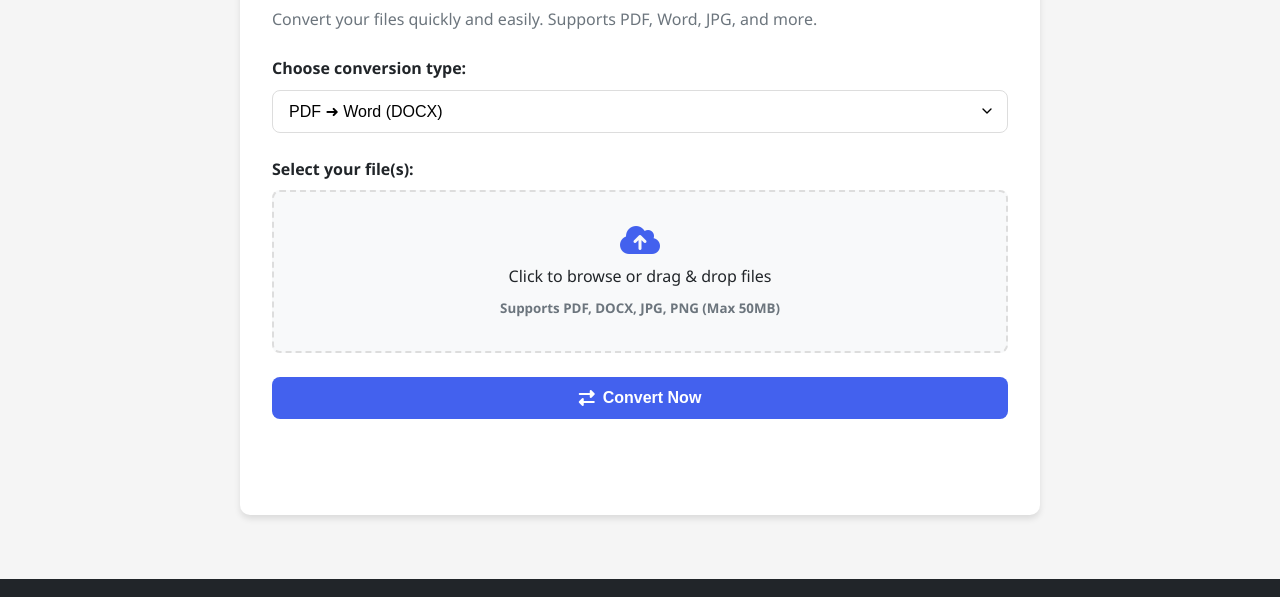
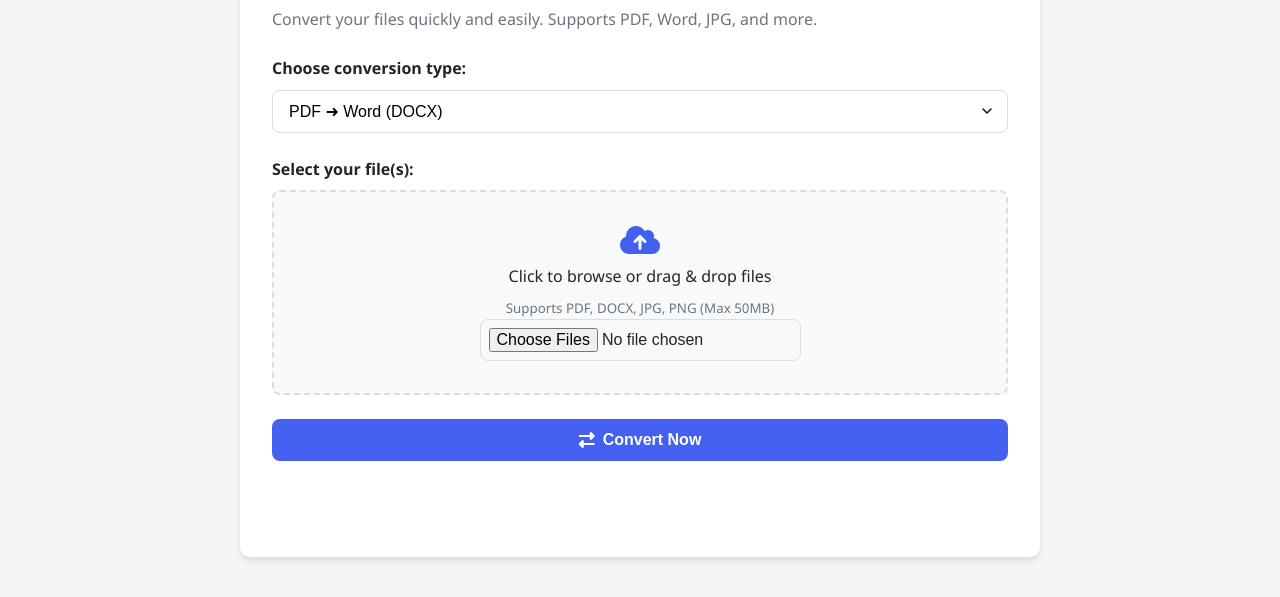
Before and after one commit to sambhavraj71/File-Convertor, a plain HTML site: page index.html in a window 1280 px wide. Shown: the part 203-800 px from the top of the page. Drawn offline with Linux system fonts and the light colour scheme.

Commit message:
Update index.html

```diff
--- a/index.html
+++ b/index.html
@@ -547,14 +547,16 @@
           </div>
 
           <div class="form-group">
-            <label for="fileInput">Select your file(s):</label>
-            <label class="file-upload-label" for="fileInput">
-              <i class="fas fa-cloud-upload-alt"></i>
-              <span>Click to browse or drag & drop files</span>
-              <small>Supports PDF, DOCX, JPG, PNG (Max 50MB)</small>
-              <input type="file" id="fileInput" name="file" multiple style="display: none;">
-            </label>
-          </div>
+              <label for="fileInput">Select your file(s):</label>
+
+              <div class="file-upload-label" id="dropArea">
+                <i class="fas fa-cloud-upload-alt"></i>
+                <span>Click to browse or drag & drop files</span>
+                <small>Supports PDF, DOCX, JPG, PNG (Max 50MB)</small>
+                <input type="file" id="fileInput" multiple />
+              </div>
+            </div>
+
 
           <div id="pageOptions" style="display:none">
             <div class="form-group">
```
